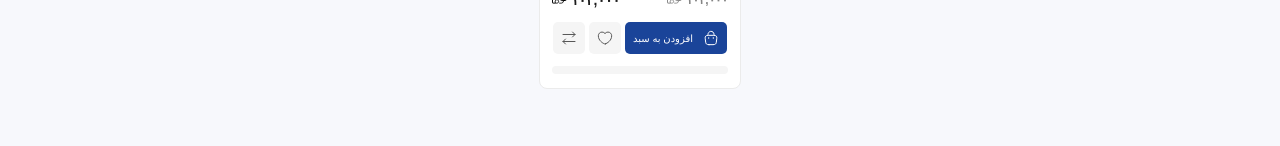
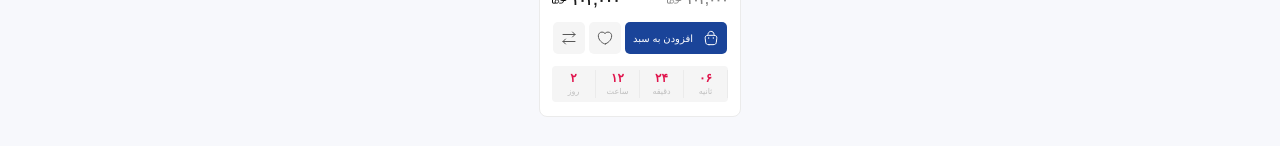
Before and after one commit to mahyarErshad/anaram-react, a React (Create React App) app: page / in a window 1280 px wide. Shown: the part 1704-1850 px from the top of the page. Before the commit the page ends 1825 px from the top, so only its background shows below. Built offline with nearby package versions, Linux system fonts and the light colour scheme; a web font is replaced by a local one.

Commit message:
Created 4 ProductCardTimeCounters

```diff
--- a/src/Components/ProductCards/ProductCardWithDiscount/ProductCardWithDiscount.jsx
+++ b/src/Components/ProductCards/ProductCardWithDiscount/ProductCardWithDiscount.jsx
@@ -31,7 +31,10 @@ function ProductCardWithDiscount() {
         <SmallButton className="p-2 bg-NeutralN20" icon={<CompareArrowsIcon />} />
       </div>
       <div className="flex-center gap-0 bg-NeutralN20 rounded-[4px] py-1 ">
-      <ProductCardTimeCounter />
+      <ProductCardTimeCounter number="۰۶" text="ثانیه" />
+      <ProductCardTimeCounter number="۲۴" text="دقیقه" />
+      <ProductCardTimeCounter number="۱۲" text="ساعت" />
+      <ProductCardTimeCounter number="۲" text="روز" />
       </div>
     </figure>
   );
```
